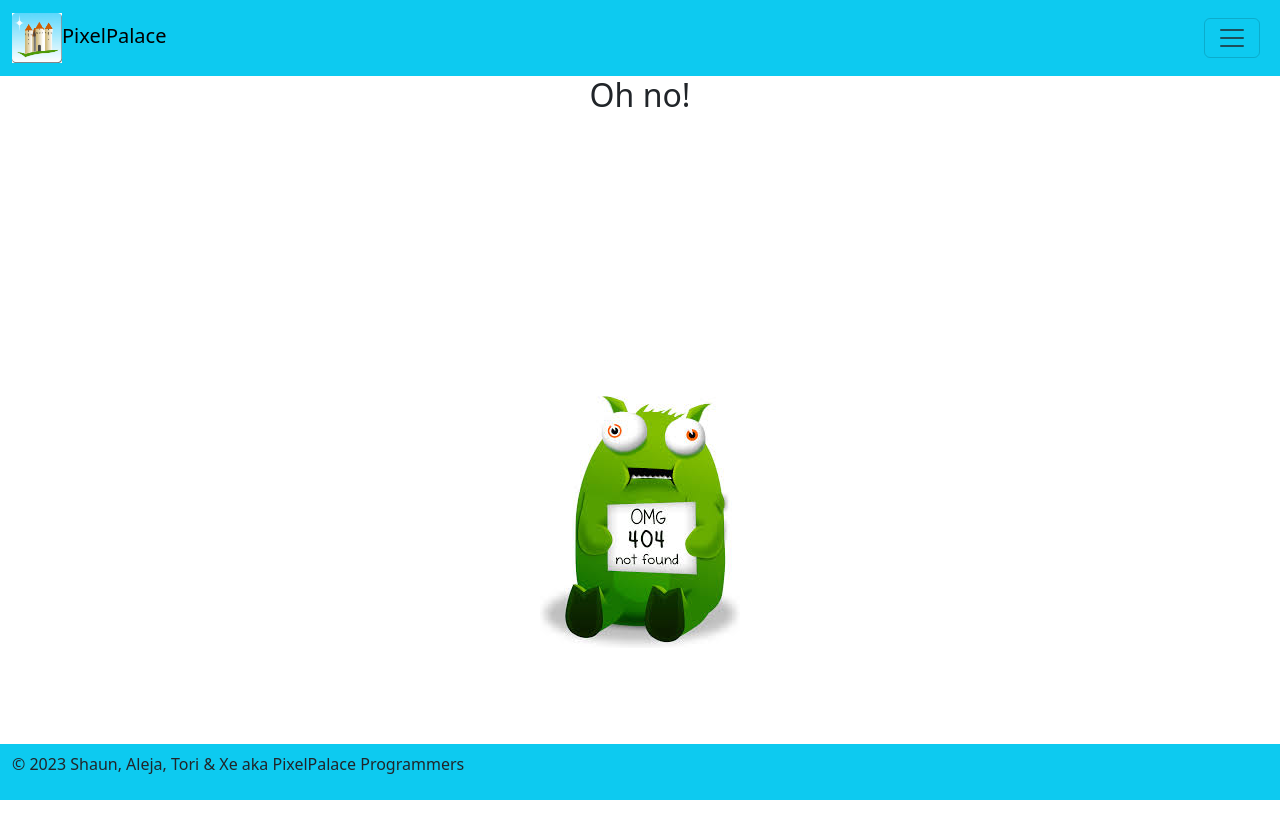
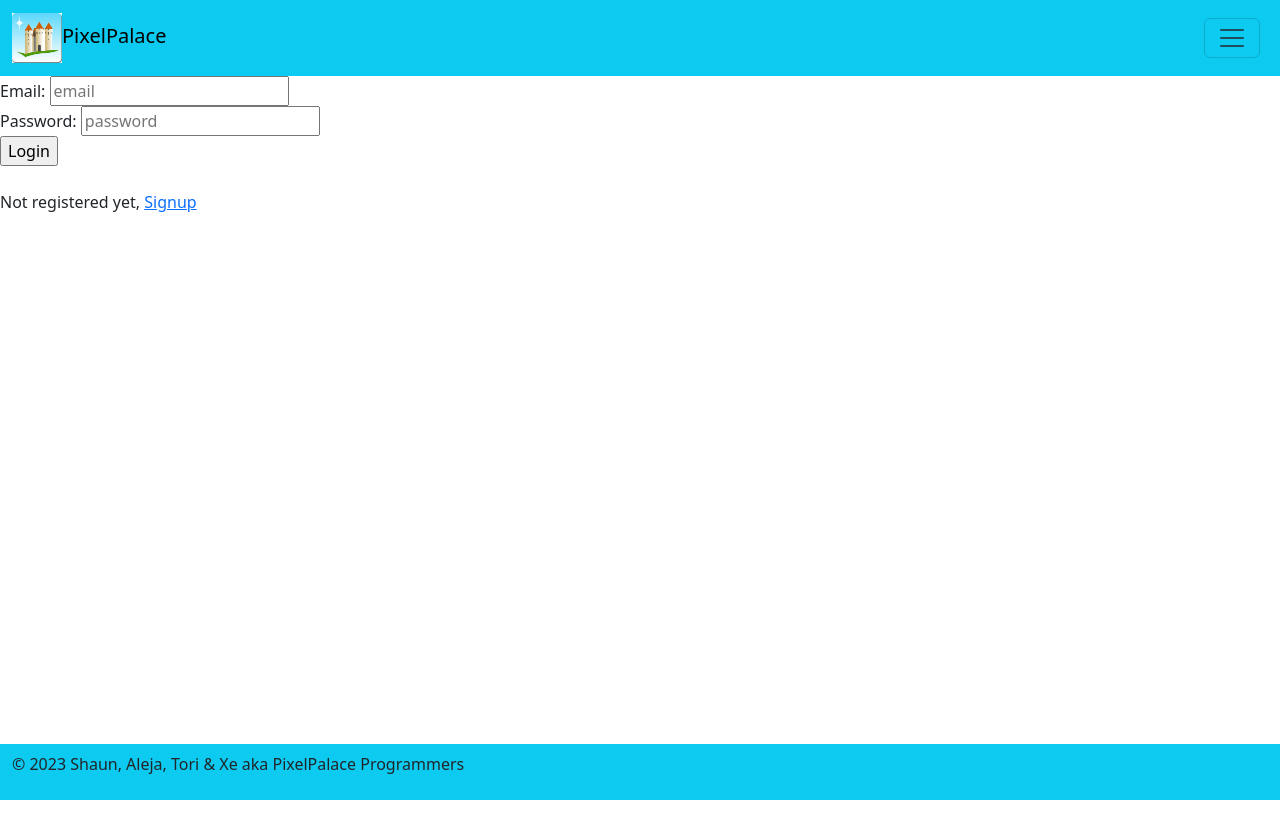
Before and after one commit to learn-academy-2023-foxtrot/apartment-app-frontend-pixelpalace, a React (Create React App) app: page /login in a window 1280 px wide. Shown: the top 838 px of the page. After the commit the page ends 800 px from the top, so only its background shows below. Built offline with nearby package versions, Linux system fonts and the light colour scheme; no server answers.

Commit message:
Worked on Login functionality

```diff
--- a/src/App.js
+++ b/src/App.js
@@ -104,12 +104,13 @@ const App = () => {
 
   return (
     <>
-    <Header currentUser={currentUser} signup={signup} logout={logout}/>
+    <Header currentUser={currentUser} signup={signup} login={login} logout={logout}/>
     <Routes>
       <Route path="/" element={<Home />} />
       <Route path="/signup" element={<SignUp signup={signup} />}/>
       <Route path="/apartmentindex" element={<ApartmentIndex apartments={apartments} />} />
       <Route path="/apartmentsshow/:id" element={<ApartmentShow apartments={apartments} />} />
+      <Route path="/login" element={<LogIn login={login} />} />
       { currentUser && (
         <Route
           path="/myapartments"
--- a/src/components/Header.js
+++ b/src/components/Header.js
@@ -9,13 +9,17 @@ import {
   Nav,
   NavItem,
 } from 'reactstrap';
-import { NavLink } from 'react-router-dom';
+import { NavLink, useNavigate } from 'react-router-dom';
 
 const Header = ({signup, currentUser, logout}) => {
   const [collapsed, setCollapsed] = useState(true);
 
   const toggleNavbar = () => setCollapsed(!collapsed);
 
+  const navigate = useNavigate()
+  const handleLoginClick = () => {
+    navigate("/login")
+  }
   return (
     <>
       <Navbar color="info" light>
@@ -32,7 +36,7 @@ const Header = ({signup, currentUser, logout}) => {
             {!currentUser && (
               <>
                 <NavItem>
-                    <input type='button' value="Log in" />
+                    <input type='button' value="Log in" onClick={handleLoginClick}/>
                 </NavItem>
                 <NavItem>
                   <NavLink signUp={signup} to={`/signup`}>Sign Up</NavLink>
--- a/src/pages/LogIn.js
+++ b/src/pages/LogIn.js
@@ -0,0 +1,36 @@
+import React, { useRef } from "react"
+import { useNavigate } from 'react-router-dom'
+
+const LogIn = ({ login }) => {
+
+  const formRef = useRef()
+  const navigate = useNavigate()
+
+  const handleSubmit = (e) => {
+    e.preventDefault()
+    const formData = new FormData(formRef.current)
+    const data = Object.fromEntries(formData)
+    const userInfo = {
+      "currentUser": { email: data.email, password: data.password }
+    }
+    login(userInfo)
+    navigate('/')
+    e.target.reset()
+  }
+
+  return(
+    <div>
+      <form ref={formRef} onSubmit={handleSubmit}>
+        Email: <input type="email" name='email' placeholder="email" />
+        <br/>
+        Password: <input type="password" name='password' placeholder="password" />
+        <br/>
+        <input type='submit' value="Login" />
+      </form>
+      <br />
+      <div>Not registered yet, <a href="/signup">Signup</a> </div>
+    </div>
+  )
+}
+
+export default LogIn
```
